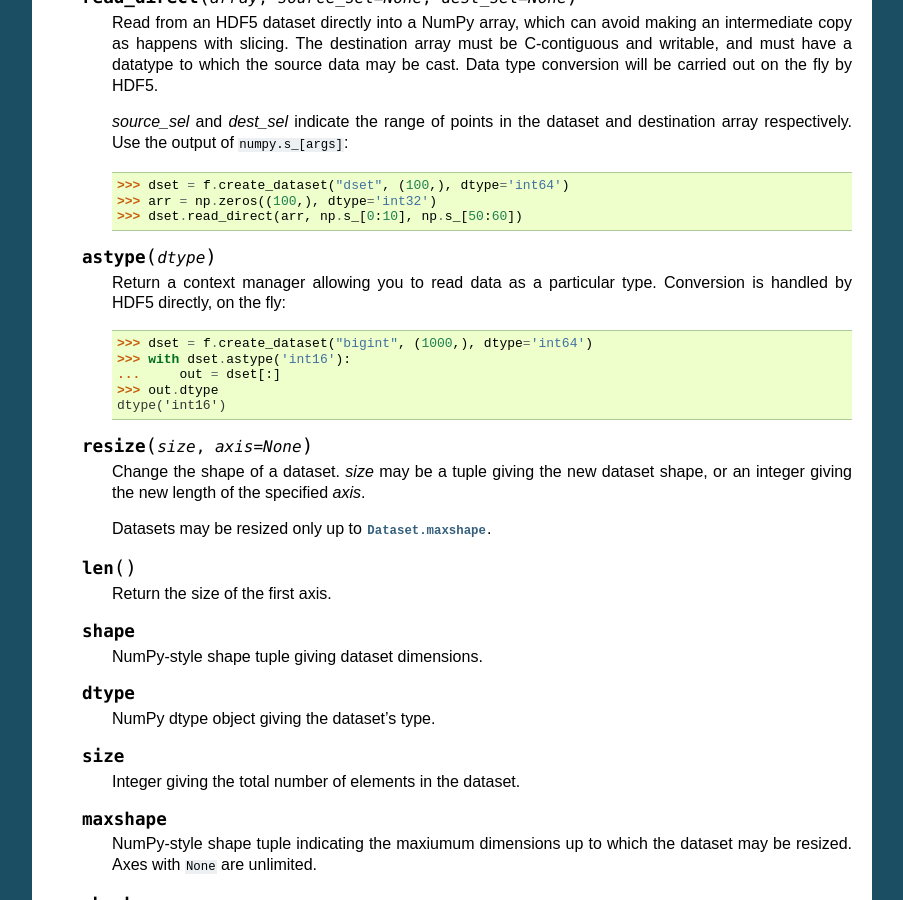
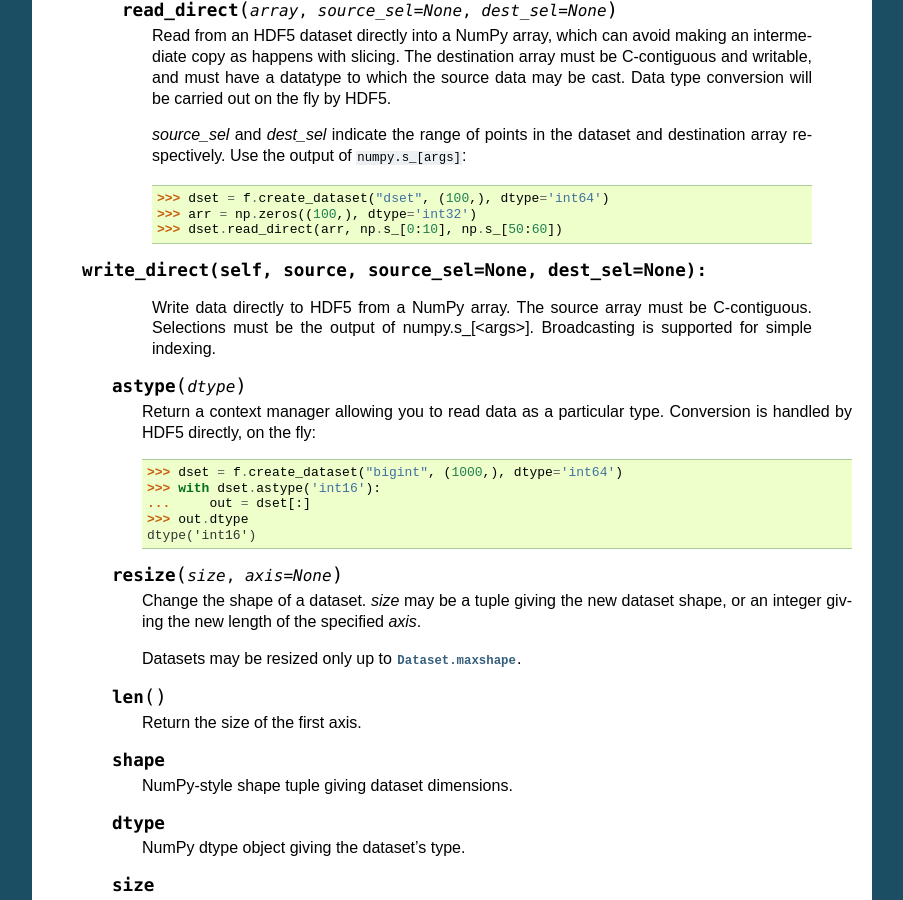
Before and after one commit to h5py/h5py, a Sphinx documentation site: the page built from docs/high/dataset.rst, in a window 1280 px wide and 900 px high, scrolled down 5722 px. Shown: the whole window, without its empty margins (198-1101 px from the left). Built offline with Sphinx 7.4.7, drawn with Linux system fonts in a browser that asks for light colours; pages that are not in the unit, such as notebooks, are missing from menus.

Commit message:
add write_direct

```diff
--- a/docs/high/dataset.rst
+++ b/docs/high/dataset.rst
@@ -383,6 +383,14 @@ Reference
             >>> arr = np.zeros((100,), dtype='int32')
             >>> dset.read_direct(arr, np.s_[0:10], np.s_[50:60])
 
+  .. method:: write_direct(self, source, source_sel=None, dest_sel=None):
+
+        Write data directly to HDF5 from a NumPy array.
+        The source array must be C-contiguous.  Selections must be
+        the output of numpy.s_[<args>].
+        Broadcasting is supported for simple indexing.
+
+
     .. method:: astype(dtype)
 
         Return a context manager allowing you to read data as a particular
```
